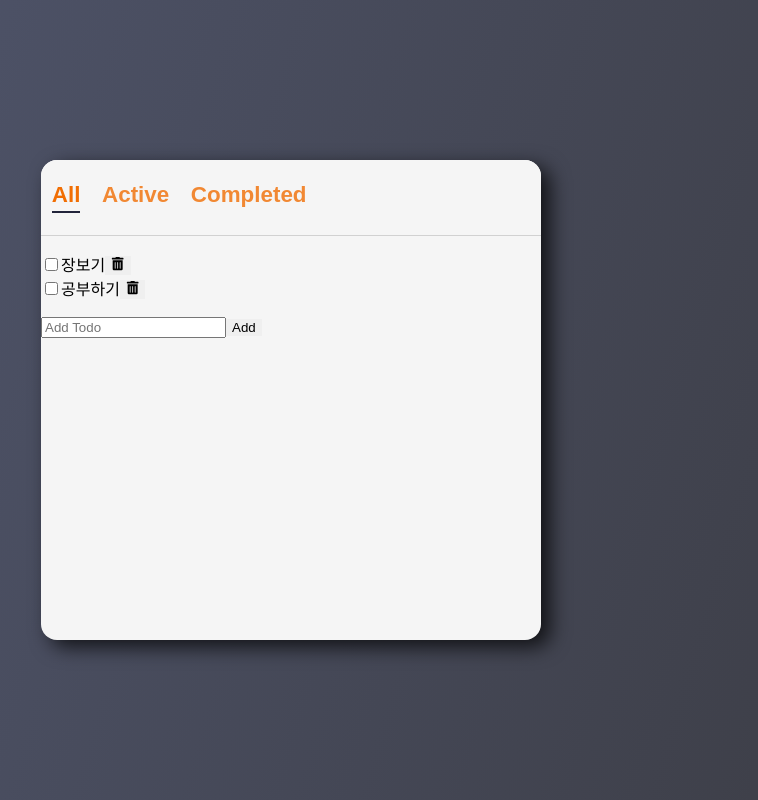
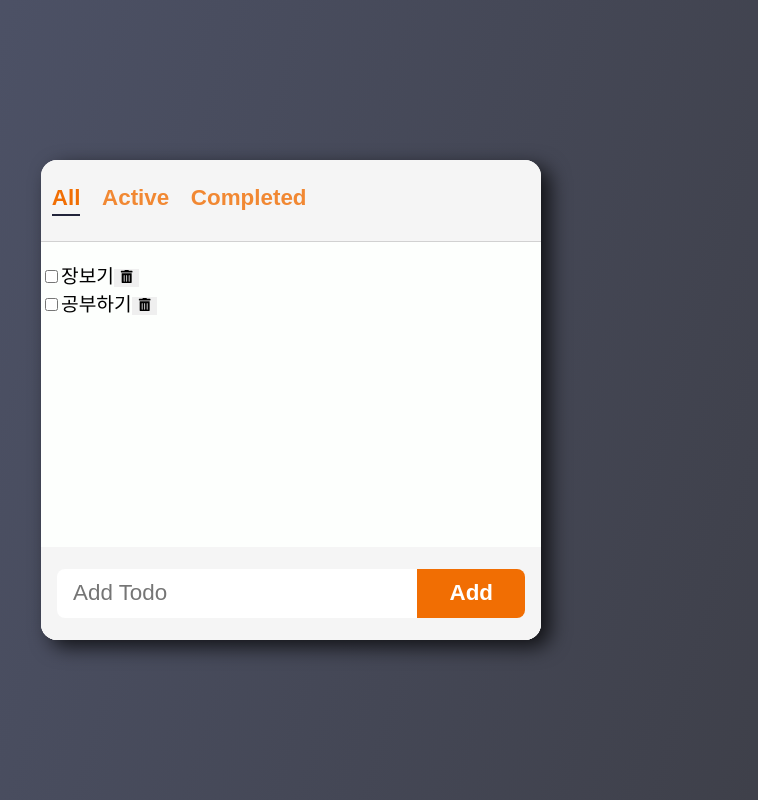
Before and after one commit to presentKey/todo-list, a React (Create React App) app: page / in a window 1280 px wide. Shown: the whole page, without its empty margins (349-1107 px from the left). Built offline with nearby package versions, Linux system fonts and the light colour scheme.

Commit message:
style: TodoList, AddTodo components style

```diff
--- a/src/components/AddTodo/AddTodo.jsx
+++ b/src/components/AddTodo/AddTodo.jsx
@@ -1,5 +1,6 @@
 import React, { useState } from 'react';
 import { v4 as uuidv4 } from 'uuid';
+import styles from './AddTodo.module.css';
 
 export default function AddTodo({ onAdd }) {
   const [text, setText] = useState('');
@@ -13,14 +14,15 @@ export default function AddTodo({ onAdd }) {
     setText('');
   };
   return (
-    <form onSubmit={handleSubmit}>
+    <form className={styles.form} onSubmit={handleSubmit}>
       <input
+        className={styles.input}
         type={text}
         placeholder="Add Todo"
         value={text}
         onChange={handleChange}
       />
-      <button>Add</button>
+      <button className={styles.button}>Add</button>
     </form>
   );
 }
--- /dev/null
+++ b/src/components/AddTodo/AddTodo.module.css
@@ -0,0 +1,31 @@
+.form {
+  display: flex;
+  width: 100%;
+  padding: 1.4rem 1rem;
+  background-color: var(--color-bg-dark);
+}
+
+.input {
+  flex: 1 0 auto;
+  padding: 0.7rem 1rem;
+  font-size: 1.4rem;
+  border: none;
+  border-top-left-radius: 8px;
+  border-bottom-left-radius: 8px;
+  outline: none;
+}
+
+.button {
+  padding: 0 2rem;
+  font-size: 1.4rem;
+  font-weight: bold;
+  color: var(--color-white);
+  cursor: pointer;
+  background-color: var(--color-accent);
+  border-top-right-radius: 8px;
+  border-bottom-right-radius: 8px;
+}
+
+.button:hover {
+  filter: brightness(125%);
+}
--- a/src/components/TodoList/TodoList.jsx
+++ b/src/components/TodoList/TodoList.jsx
@@ -1,6 +1,7 @@
 import React, { useState } from 'react';
 import AddTodo from '../AddTodo/AddTodo';
 import Todo from '../Todo/Todo';
+import styles from './TodoList.module.css';
 
 export default function TodoList({ filter }) {
   const [todos, setTodos] = useState([
@@ -14,8 +15,8 @@ export default function TodoList({ filter }) {
     setTodos(todos.filter((todo) => todo.id !== deleted.id));
   const filtered = getFilteredItems(todos, filter);
   return (
-    <section>
-      <ul>
+    <section className={styles.container}>
+      <ul className={styles.list}>
         {filtered.map((item) => (
           <Todo
             key={item.id}
--- /dev/null
+++ b/src/components/TodoList/TodoList.module.css
@@ -0,0 +1,12 @@
+.container {
+  display: flex;
+  flex-direction: column;
+  height: 100%;
+  background-color: var(--color-bg);
+}
+
+.list {
+  /* grow shirink basis*/
+  flex: 1 1 auto;
+  overflow-y: auto;
+}
--- a/src/index.css
+++ b/src/index.css
@@ -4,6 +4,11 @@
   --color-grey: #d1d1d1;
   --color-text: #22243b;
   --color-accent: #f16e03;
+  --color-white: #fff;
+}
+
+* {
+  box-sizing: border-box;
 }
 
 body {
@@ -16,6 +21,7 @@ body {
   font-family: -apple-system, BlinkMacSystemFont, 'Segoe UI', 'Roboto', 'Oxygen',
     'Ubuntu', 'Cantarell', 'Fira Sans', 'Droid Sans', 'Helvetica Neue',
     sans-serif;
+  font-size: 1.2rem;
   -webkit-font-smoothing: antialiased;
   -moz-osx-font-smoothing: grayscale;
   background: rgb(81, 87, 111);
```
